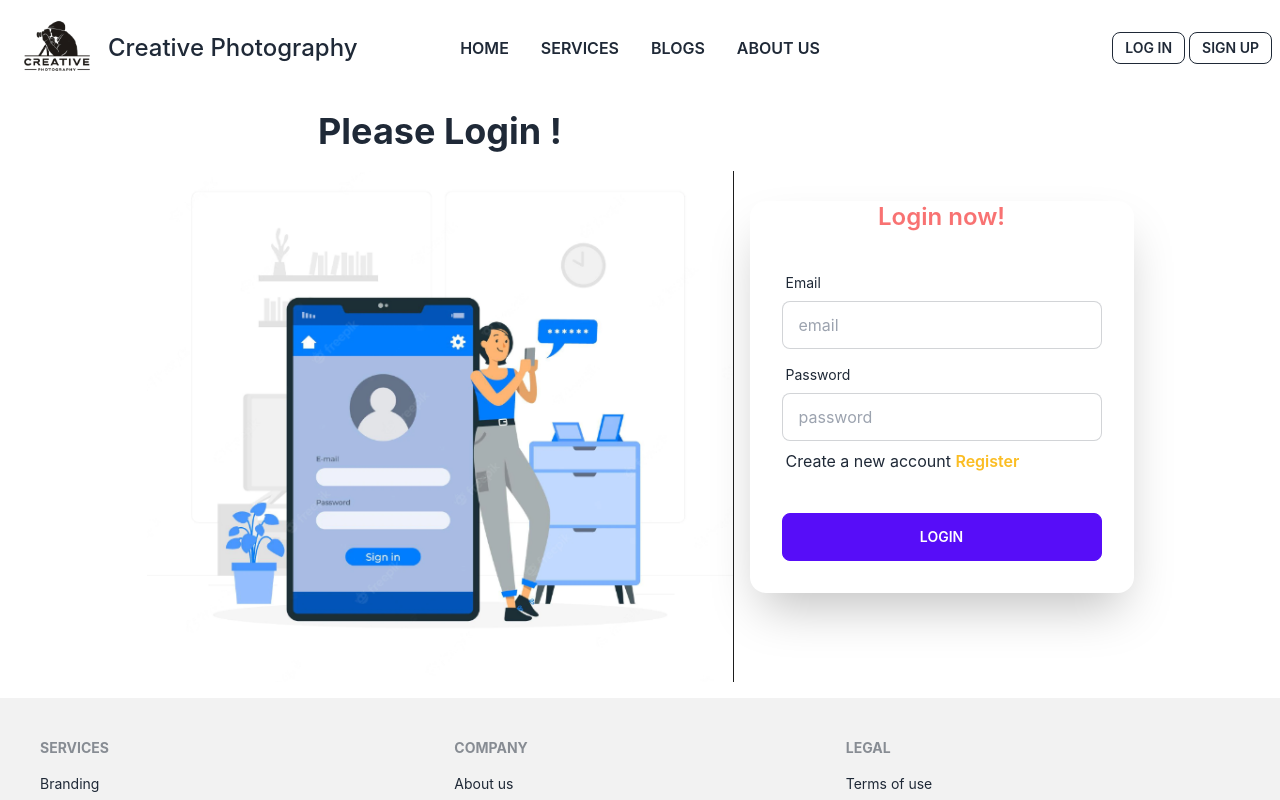
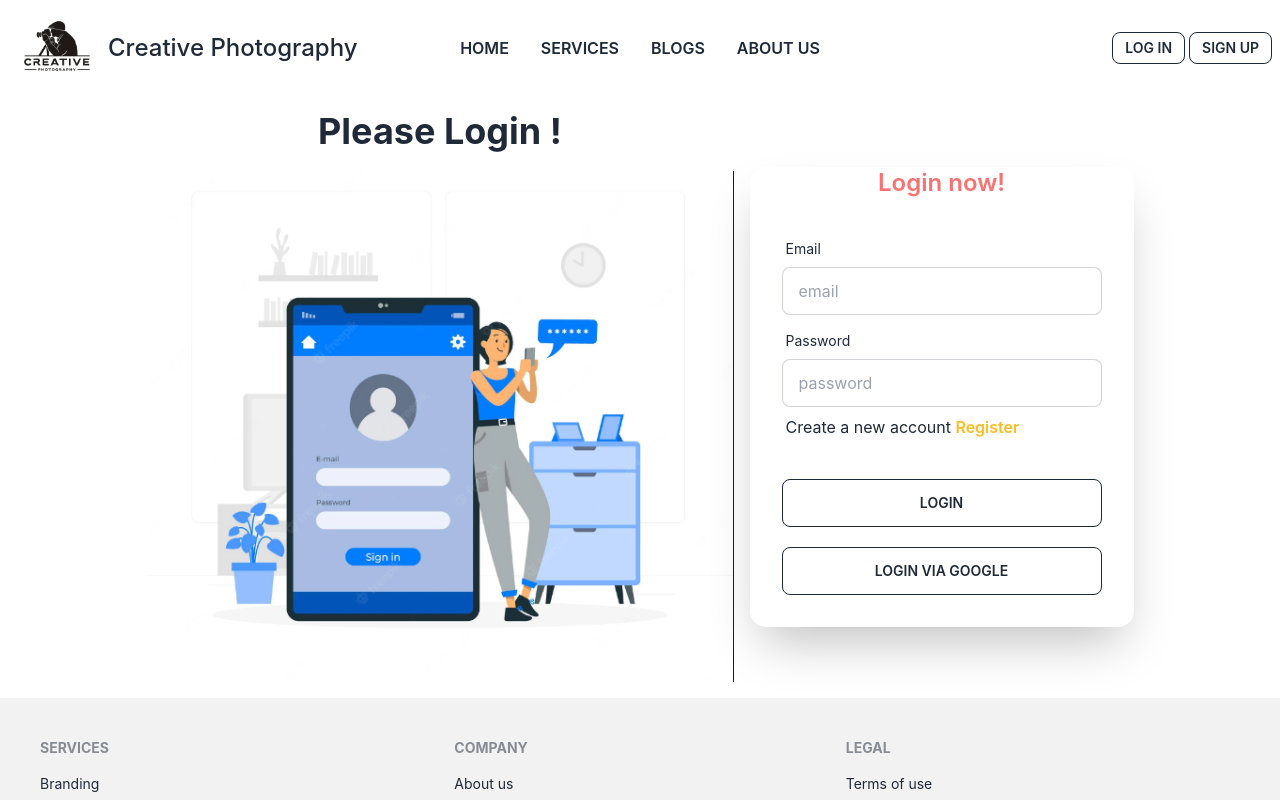
Before and after one commit to Ronyhassansam03n/photography-clients-repo, a React (Create React App) app: page /login in a window 1280 px wide. Shown: the top 800 px of the page. Built offline with nearby package versions, Linux system fonts and the light colour scheme; no server answers.

Commit message:
log in done

```diff
--- a/src/Component/Authentication/LogIn.js
+++ b/src/Component/Authentication/LogIn.js
@@ -1,8 +1,27 @@
-import React from 'react';
+import { GoogleAuthProvider } from 'firebase/auth';
+import React, { useContext } from 'react';
 import { Link } from 'react-router-dom';
 import login from '../../assets/logsign/login.png'
+import { AuthContext } from '../../Context/AuthProvider/AuthProvider';
 
 const LogIn = () => {
+
+    const {googleLogIn} = useContext(AuthContext);
+
+    const googleProvider = new GoogleAuthProvider();
+
+
+    const googleHandle = () => {
+        googleLogIn(googleProvider)
+        .then(result =>{
+            const user = result.user;
+            console.log(user)
+        })
+
+        .catch(error => console.error(error))
+
+    }
+
     return (
         <div>
           <div className="hero ">
@@ -34,7 +53,11 @@ const LogIn = () => {
           </label>
         </div>
         <div className="form-control mt-6">
-          <button className="btn btn-primary">Login</button>
+        <button className="btn btn-outline btn-danger mb-5">Login</button>
+          <button onClick={googleHandle} className="btn btn-outline btn-danger">Login via google</button>
+
+
+
         </div>
       </form>
     </div>
--- a/src/Component/Authentication/Register.js
+++ b/src/Component/Authentication/Register.js
@@ -69,7 +69,7 @@ const Register = () => {
                                 </label>
                             </div>
                             <div className="form-control mt-6">
-                                <button className="btn btn-primary">Login</button>
+                                <button className="btn btn-outline btn-danger">Register</button>
                             </div>
                         </form>
                     </div>
--- a/src/Context/AuthProvider/AuthProvider.js
+++ b/src/Context/AuthProvider/AuthProvider.js
@@ -1,5 +1,5 @@
 import React, {  createContext, useEffect, useState } from 'react';
-import {createUserWithEmailAndPassword, getAuth, onAuthStateChanged} from 'firebase/auth'
+import {createUserWithEmailAndPassword, getAuth, onAuthStateChanged, signInWithPopup} from 'firebase/auth'
 import app from '../../Firebase/firebase.config';
 
 
@@ -30,7 +30,13 @@ const AuthProvider = ({children}) => {
         }
     },[])
 
- const authInfo ={ user, loading, createUser}
+
+    const googleLogIn =(provider) =>{
+
+        return signInWithPopup(auth, provider)
+    }
+
+ const authInfo ={ user, loading, createUser, googleLogIn}
 
 
 
```
